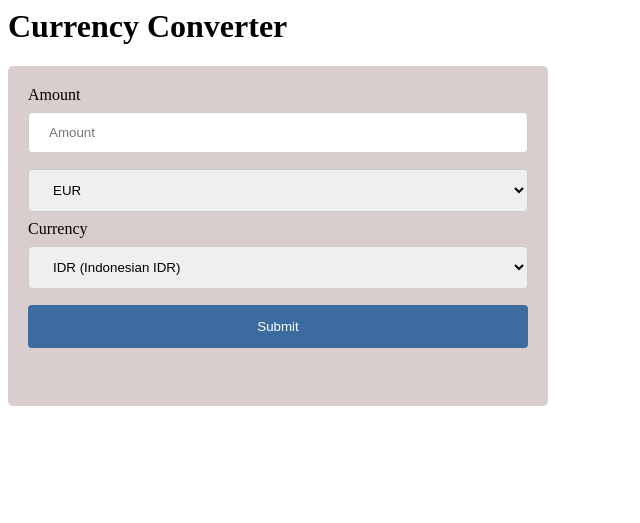
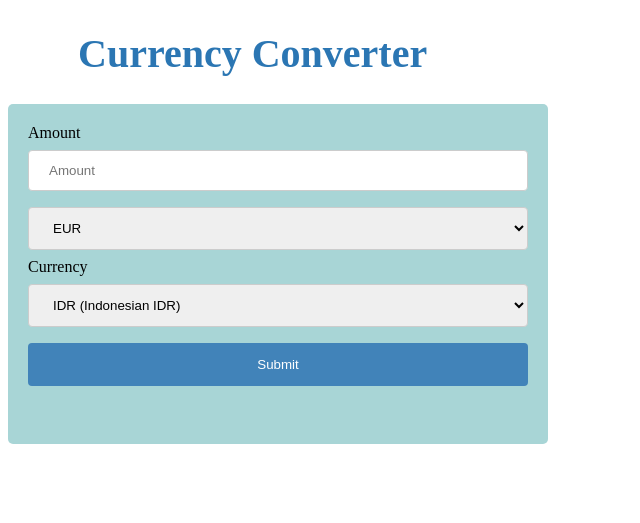
Before and after one commit to 180485/the-dream, a PHP site: page / in a window 1280 px wide. Shown: the top 523 px of the page, without its empty margins (0-640 px from the left). Run offline with PHP 8.4, Linux system fonts and the light colour scheme.

Commit message:
Adding some styling css

```diff
--- a/index.html
+++ b/index.html
@@ -2,6 +2,8 @@
 <head>
     <meta charset="UTF-8">
     <meta name="viewport" content="width=device-width, initial-scale=1.0">
+    <link rel="preconnect" href="https://fonts.gstatic.com">
+
     <link href="style.css" rel="stylesheet" />
     <title>Document</title>
 </head>
@@ -16,6 +18,7 @@
 
     <select name='cur1'>
         <option value="EUR">EUR</option>
+        <option value="USD">USD</option>
         </select>
 
     <label for="country">Currency</label>
--- a/style.css
+++ b/style.css
@@ -14,7 +14,7 @@
 
       input[type=submit] {
         width: 100%;
-        background-color: #3c6ba0;
+        background-color: #4183b9;
         color: white;
         padding: 14px 20px;
         margin: 8px 0;
@@ -24,13 +24,24 @@
       }
 
       input[type=submit]:hover {
-        background-color: #4e4ca7;
+        background-color: #4089a7;
       }
 
       div {
         border-radius: 5px;
-        background-color: #dacdcd;
+        background-color: #a8d5d6;
         padding: 20px;
         width: 500px;
         height: 300px;
       }
+
+      h1{
+
+          margin-left:70px;
+          font-size: 40px;
+          color: #2b76b3;
+          margin-top: 30px;
+
+
+
+      }
```
